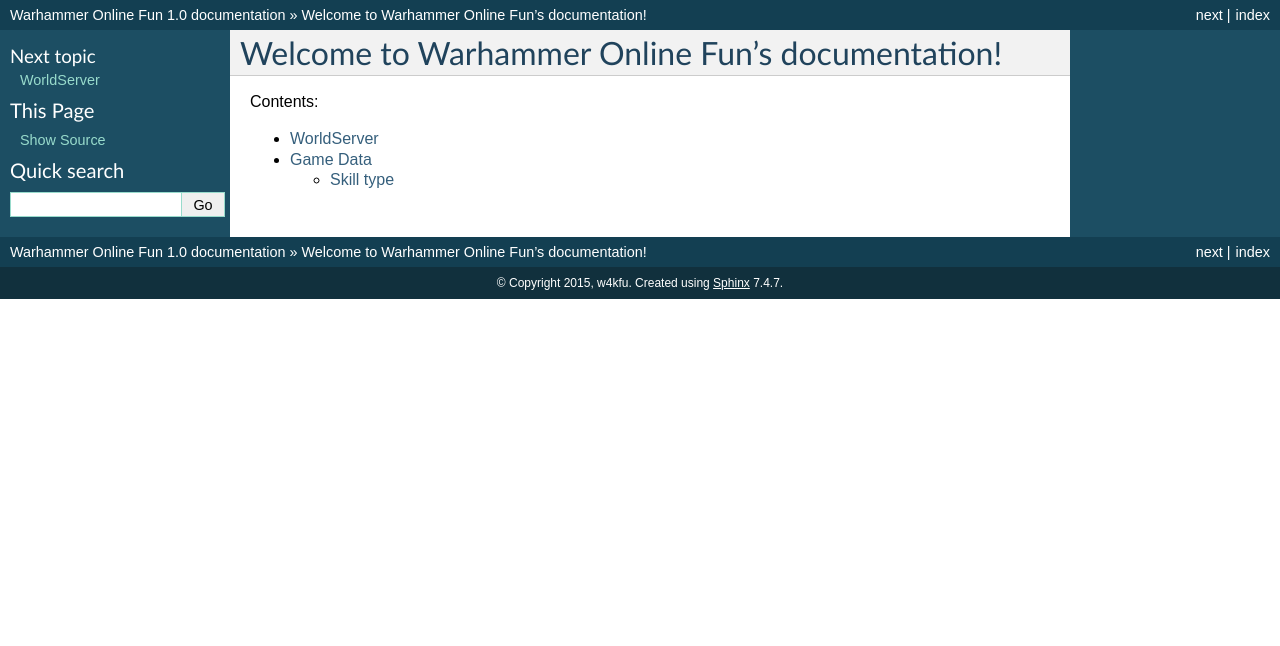
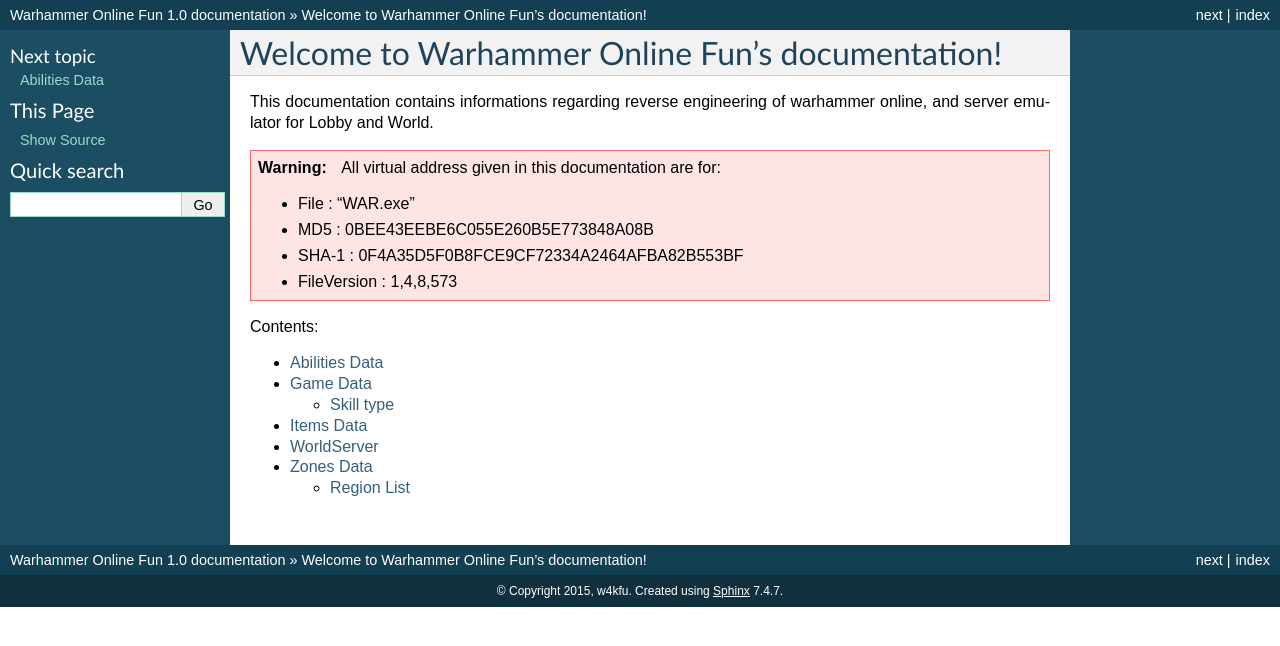
Before and after one commit to w4kfu/waronline_fun, a Sphinx documentation site: the page built from Doc/source/index.rst, in a window 1280 px wide. Shown: the top 646 px of the page. Built offline with Sphinx 7.4.7, drawn with Linux system fonts in a browser that asks for light colours.

Commit message:
Add moare sphinx documentation ; fix warning in WorldServer

```diff
--- /dev/null
+++ b/Doc/source/AbilitiesData.rst
@@ -0,0 +1,4 @@
+Abilities Data
+==============
+
+List of abilities can be found in :file:`data/gamedata/abilities.csv` (0xA6ECFCDA9B89E3F7) in :file:`data.myp`.
--- a/Doc/source/GameData.rst
+++ b/Doc/source/GameData.rst
@@ -4,7 +4,7 @@ Game Data
 Skill type
 ----------
 
-Informations extracted from function 0x005E2271.
+Informations extracted from function :func:`0x005E2271`.
 
 * GameData.SkillType.NONE = 0
 * GameData.SkillType.SWORD = 1
--- /dev/null
+++ b/Doc/source/ItemsData.rst
@@ -0,0 +1,5 @@
+Items Data
+==========
+
+Big list of items with their ID, Icon ID, type and slot can be found in
+:file:`data/gamedata/itemdata.csv` (0x2A87C15DF8425A8C) in :file:`data.myp`.
--- a/Doc/source/index.rst
+++ b/Doc/source/index.rst
@@ -6,13 +6,28 @@
 Welcome to Warhammer Online Fun's documentation!
 ================================================
 
+This documentation contains informations regarding reverse engineering of
+warhammer online, and server emulator for Lobby and World.
+
+.. warning::
+
+    All virtual address given in this documentation are for:
+
+    * File : "WAR.exe"
+    * MD5 : 0BEE43EEBE6C055E260B5E773848A08B
+    * SHA-1 : 0F4A35D5F0B8FCE9CF72334A2464AFBA82B553BF
+    * FileVersion : 1,4,8,573
+
 Contents:
 
 .. toctree::
     :maxdepth: 2
 
+    AbilitiesData.rst
+    GameData.rst
+    ItemsData.rst
     WorldServer.rst
-    GameData.rst
+    ZonesData.rst
 
 ..
     Indices and tables
```
Also changed, not shown: Doc/source/ZonesData.rst (added, +29 -0 lines), 1 other file.
